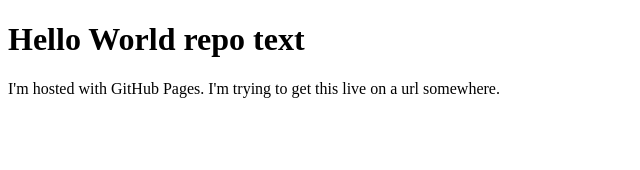
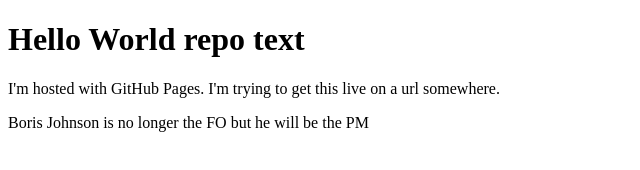
Before and after one commit to kexrex/kexrex, a plain HTML site: page index.html in a window 1280 px wide. Shown: the whole page, without its empty margins (0-640 px from the left). Drawn offline with Linux system fonts and the light colour scheme.

Commit message:
added bojo line
test tyger tyger test

```diff
--- a/index.html
+++ b/index.html
@@ -3,5 +3,6 @@
 <body>
 <h1>Hello World repo text</h1>
 <p>I'm hosted with GitHub Pages. I'm trying to get this live on a url somewhere.</p>
+  <p>Boris Johnson is no longer the FO but he will be the PM</p>
 </body>
 </html>
```
